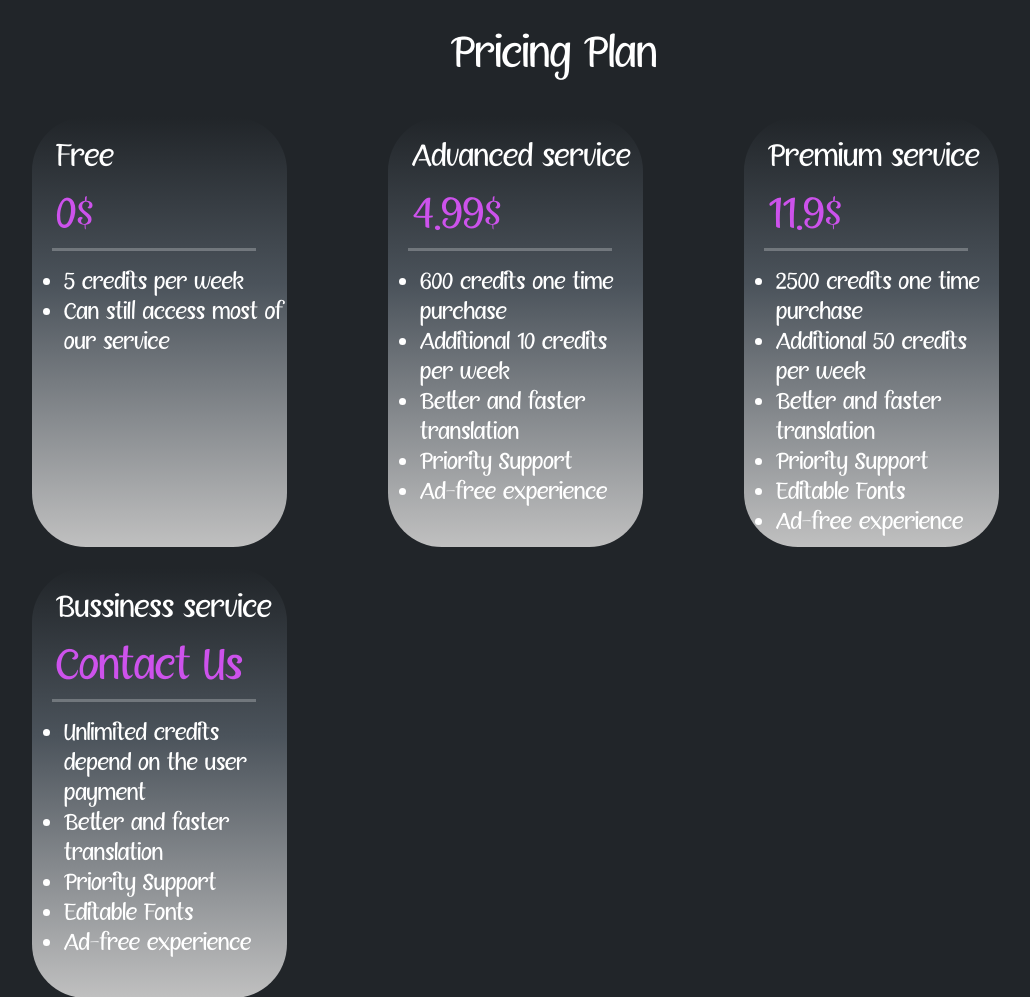
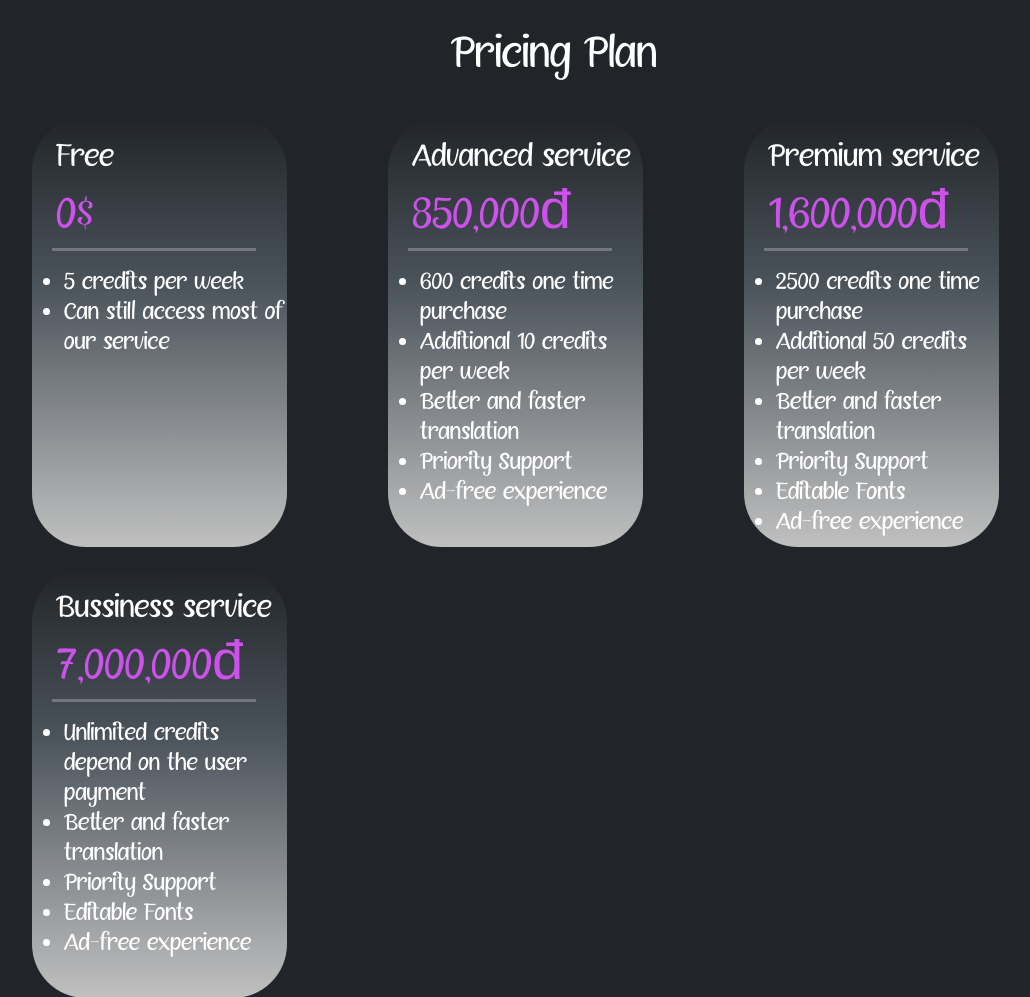
Before and after one commit to htglvl/EXE201, a Flask app: page / in a window 1280 px wide. Shown: the part 973-1970 px from the top of the page, without its empty margins (86-1116 px from the left). Run offline with Flask 3, Linux system fonts and the light colour scheme; parts of the project's set-up code (start-up, migrations or seed data) failed here and were passed over.

Commit message:
change $ to đ

```diff
--- a/templates/index.html
+++ b/templates/index.html
@@ -94,7 +94,7 @@
       <div class="col">
         <div class="pricing-rectangle">
           <h1 class="ps-4 pricing-name">Advanced service</h1>
-          <h1 class="display-4 ps-4 pricing-value">4.99$</h1>
+          <h1 class="display-4 ps-4 pricing-value">850,000đ</h1>
           <hr class="hr-pricing">
           <ul class="pricing-plan-list">
             <li class="pricing-plan-list">600 credits one time purchase</li>
@@ -108,7 +108,7 @@
       <div class="col">
         <div class="pricing-rectangle">
           <h1 class="ps-4 pricing-name">Premium service</h1>
-          <h1 class="display-4 ps-4 pricing-value">11.9$</h1>
+          <h1 class="display-4 ps-4 pricing-value">1,600,000đ</h1>
           <hr class="hr-pricing">
           <ul>
             <li class="pricing-plan-list">2500 credits one time purchase</li>
@@ -123,7 +123,7 @@
       <div class="col">
         <div class="pricing-rectangle">
           <h1 class="ps-4 pricing-name">Bussiness service</h1>
-          <h1 class="display-4 ps-4 pricing-value">Contact Us</h1>
+          <h1 class="display-4 ps-4 pricing-value">7,000,000đ</h1>
           <hr class="hr-pricing">
           <ul>
             <li class="pricing-plan-list">Unlimited credits depend on the user payment</li>
```
